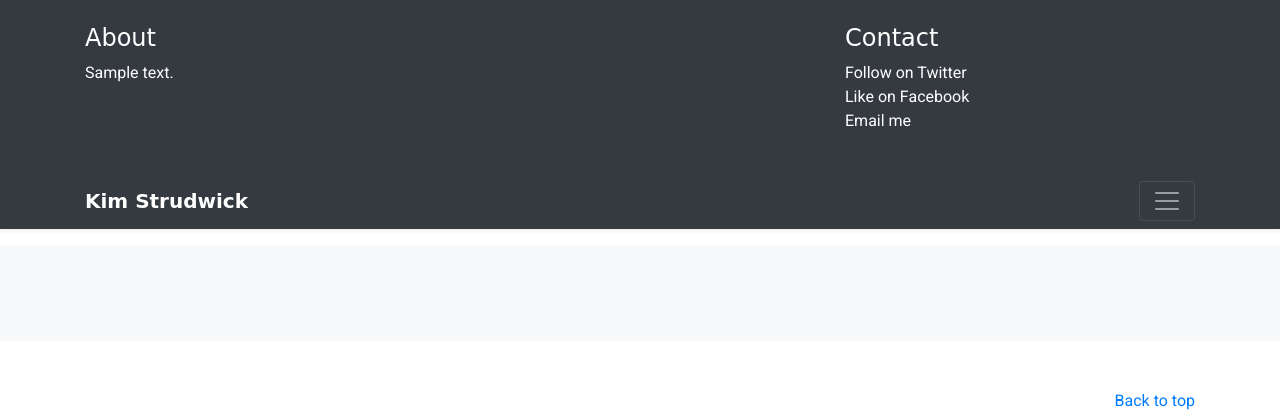
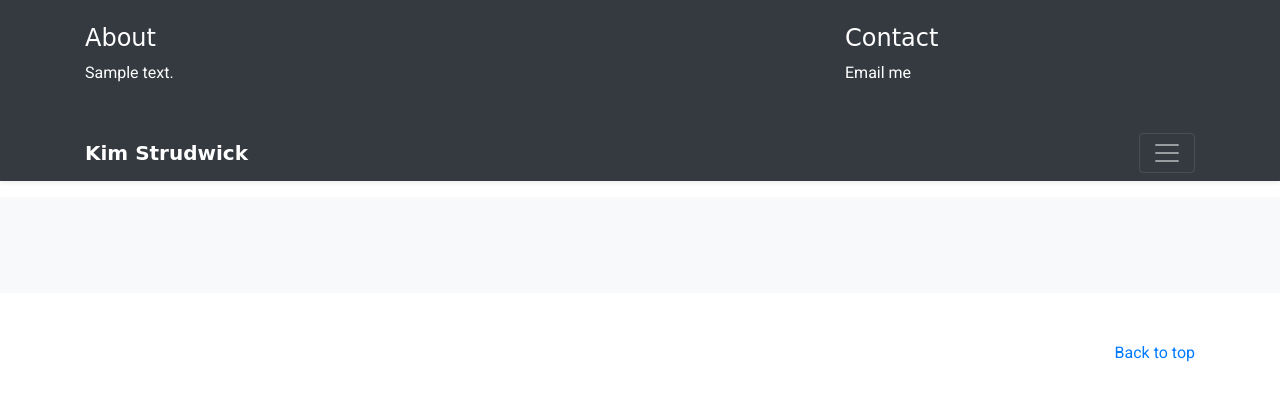
Before and after one commit to kimstrudwick/kimstrudwick.github.io, a Django app: template frontend/templates/base.html in a window 1280 px wide, after a click that opens the changed part. Shown: the top 420 px of the page. Run offline with Django 3.2, Linux system fonts and the light colour scheme; the template is opened without the code that fills it: most values are stand-ins (such as "Sample title", 1, 10 or a date in 2020); some libraries are stand-ins or nearby versions; some web fonts are replaced.

Commit message:
Use correct contact details

```diff
--- a/frontend/templates/_header.html
+++ b/frontend/templates/_header.html
@@ -9,9 +9,7 @@
                 <div class="col-sm-4 offset-md-1 py-4">
                     <h4 class="text-white">Contact</h4>
                     <ul class="list-unstyled">
-                        <li><a href="#" class="text-white">Follow on Twitter</a></li>
-                        <li><a href="#" class="text-white">Like on Facebook</a></li>
-                        <li><a href="#" class="text-white">Email me</a></li>
+                        <li><a href="mailto:kim.strudwick@gmail.com" class="text-white">Email me</a></li>
                     </ul>
                 </div>
             </div>
```
